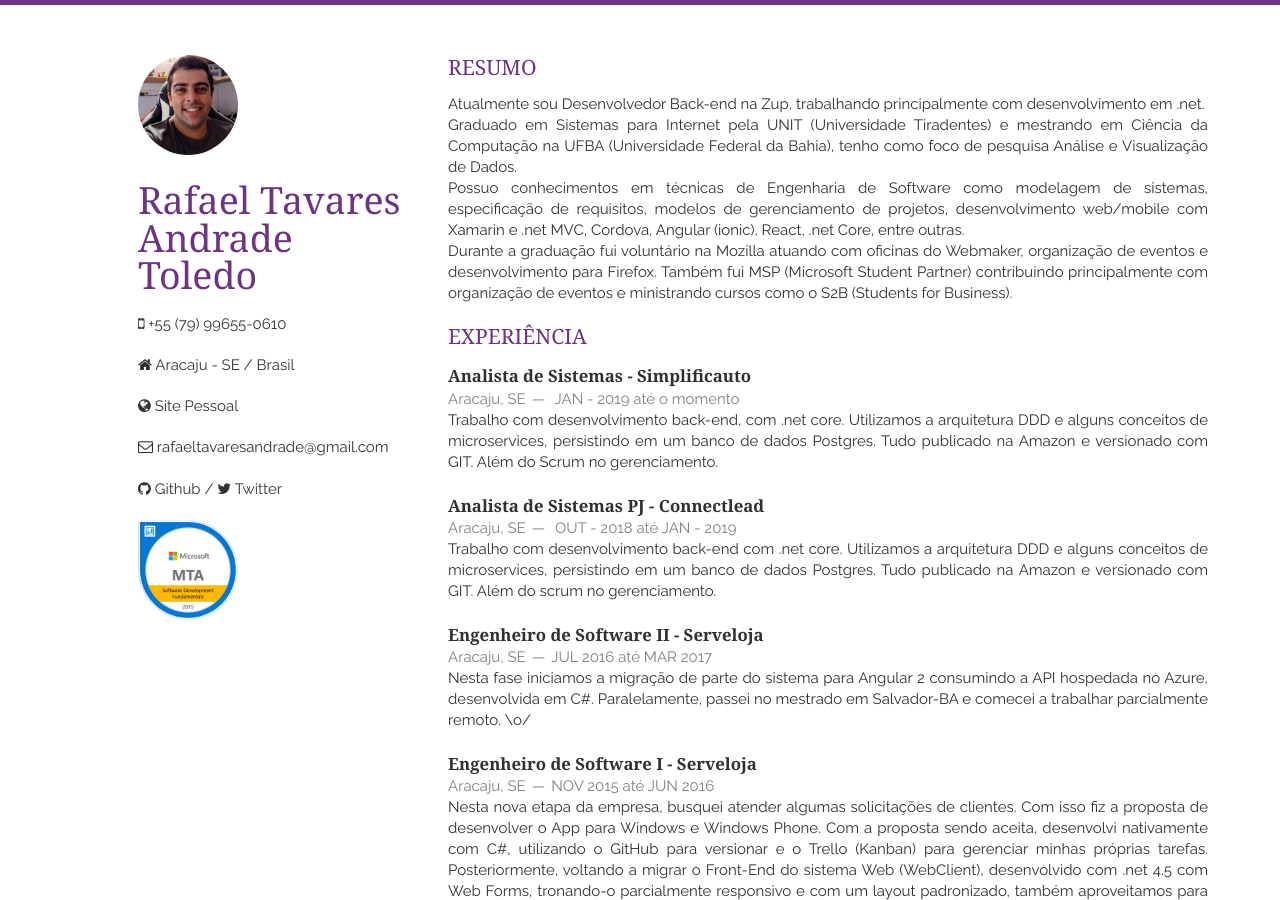
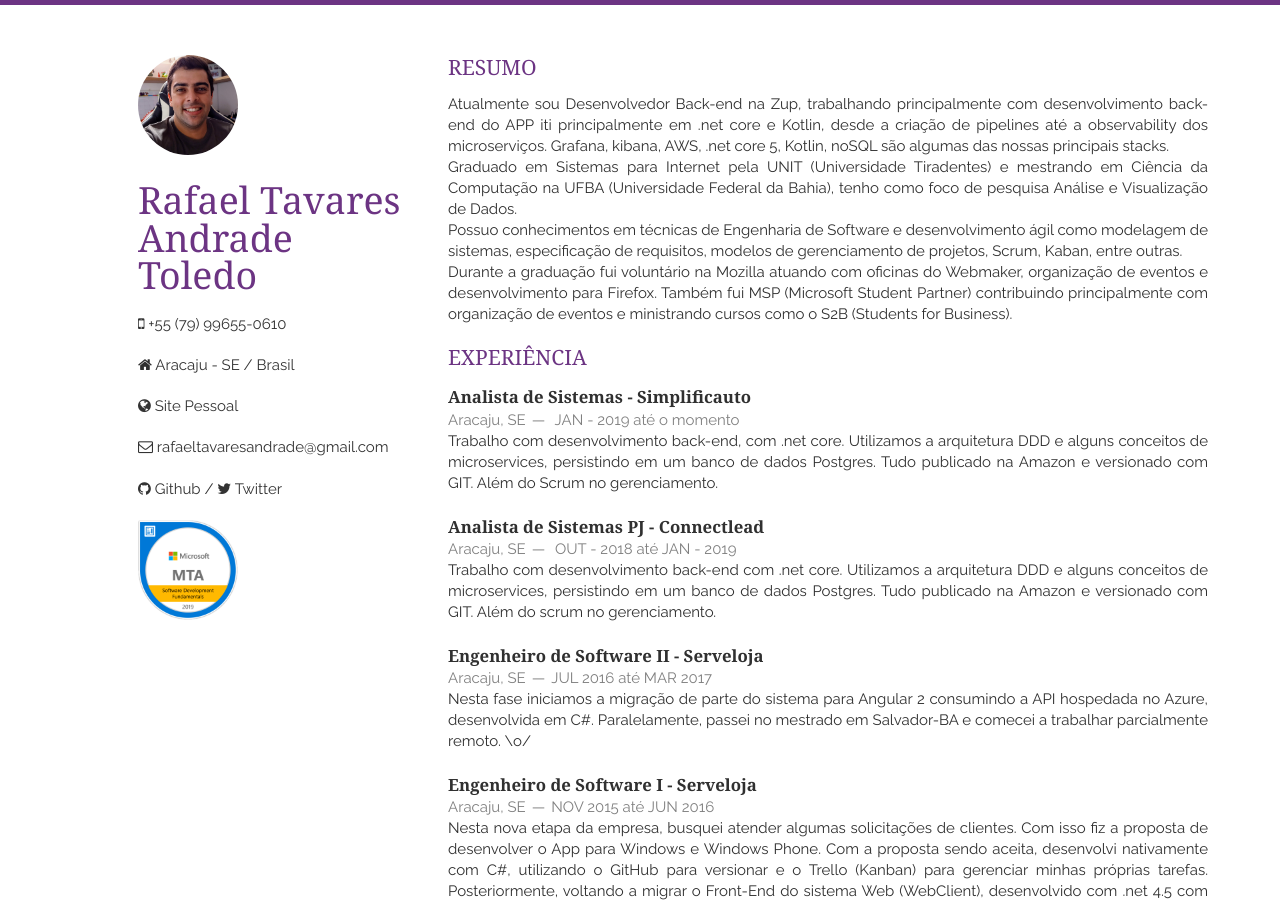
Before and after one commit to RafasTavares/resume-cv, a Jekyll site: the page built from index.html, in a window 1280 px wide and 900 px high. Built offline with Jekyll 4.4.1, drawn with Linux system fonts in a browser that asks for light colours; nearby versions of some CDN libraries; the list of posts is cut into pages by our own code.

Commit message:
Update abstract.html

```diff
--- a/_includes/abstract.html
+++ b/_includes/abstract.html
@@ -1,11 +1,11 @@
 <section class="thirteen columns">
 <h1>Resumo</h1>
 <p>
-Atualmente sou Desenvolvedor Back-end na Zup, trabalhando principalmente com desenvolvimento em .net.
+Atualmente sou Desenvolvedor Back-end na Zup, trabalhando principalmente com desenvolvimento back-end do APP iti principalmente em .net core e Kotlin, desde a criação de pipelines até a observability dos microserviços. Grafana, kibana, AWS, .net core 5, Kotlin, noSQL são algumas das nossas principais stacks.
 <br/>
 Graduado em Sistemas para Internet pela UNIT (Universidade Tiradentes) e mestrando em Ciência da Computação na UFBA (Universidade Federal da Bahia), tenho como foco de pesquisa Análise e Visualização de Dados.
 <br/>
-Possuo conhecimentos em técnicas de Engenharia de Software como modelagem de sistemas, especificação de requisitos,  modelos de gerenciamento de projetos, desenvolvimento web/mobile com Xamarin e .net MVC, Cordova, Angular (ionic), React, .net Core, entre outras.
+Possuo conhecimentos em técnicas de Engenharia de Software e desenvolvimento ágil como modelagem de sistemas, especificação de requisitos,  modelos de gerenciamento de projetos, Scrum, Kaban, entre outras.
 <br/>
 Durante a graduação fui voluntário na Mozilla atuando com oficinas do Webmaker, organização de eventos e desenvolvimento para Firefox. Também fui MSP (Microsoft Student Partner) contribuindo principalmente com organização de eventos e ministrando cursos como o S2B (Students for Business).</p>
 </section>
```
